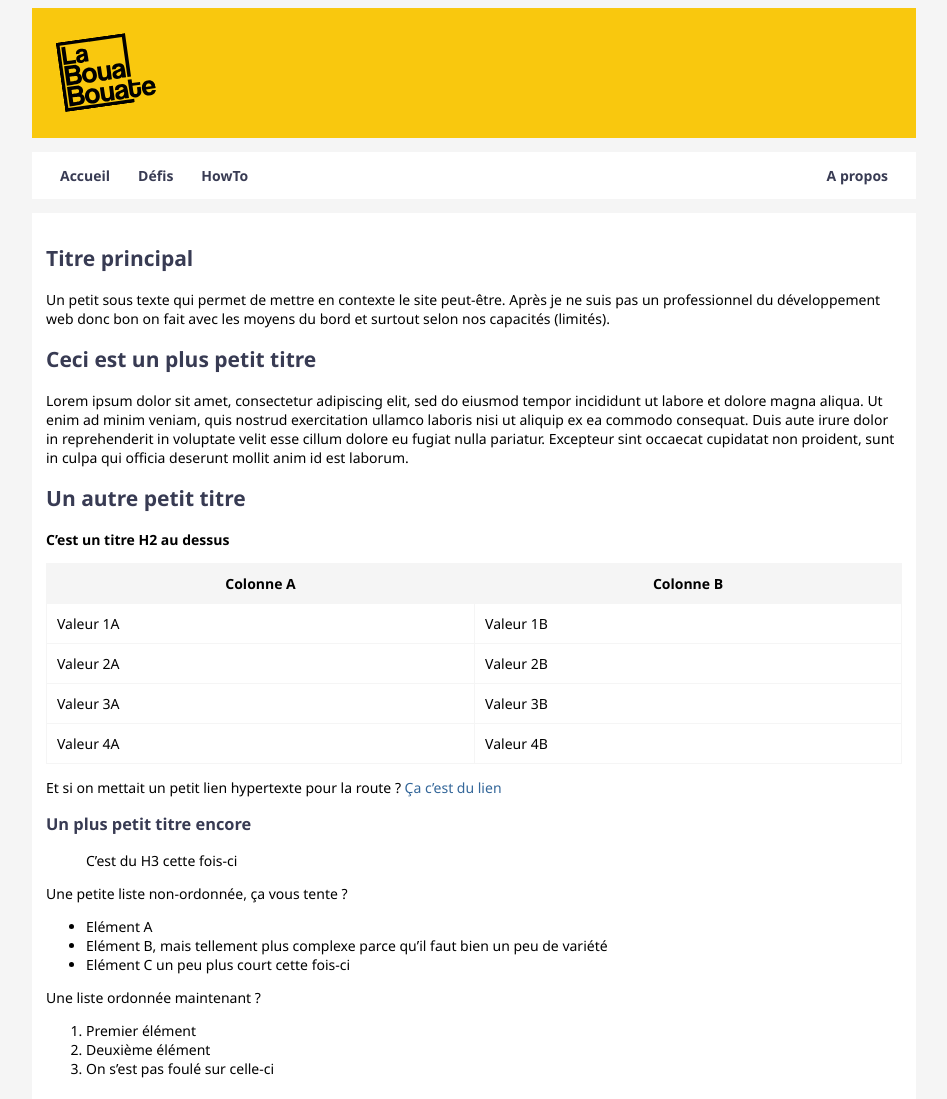
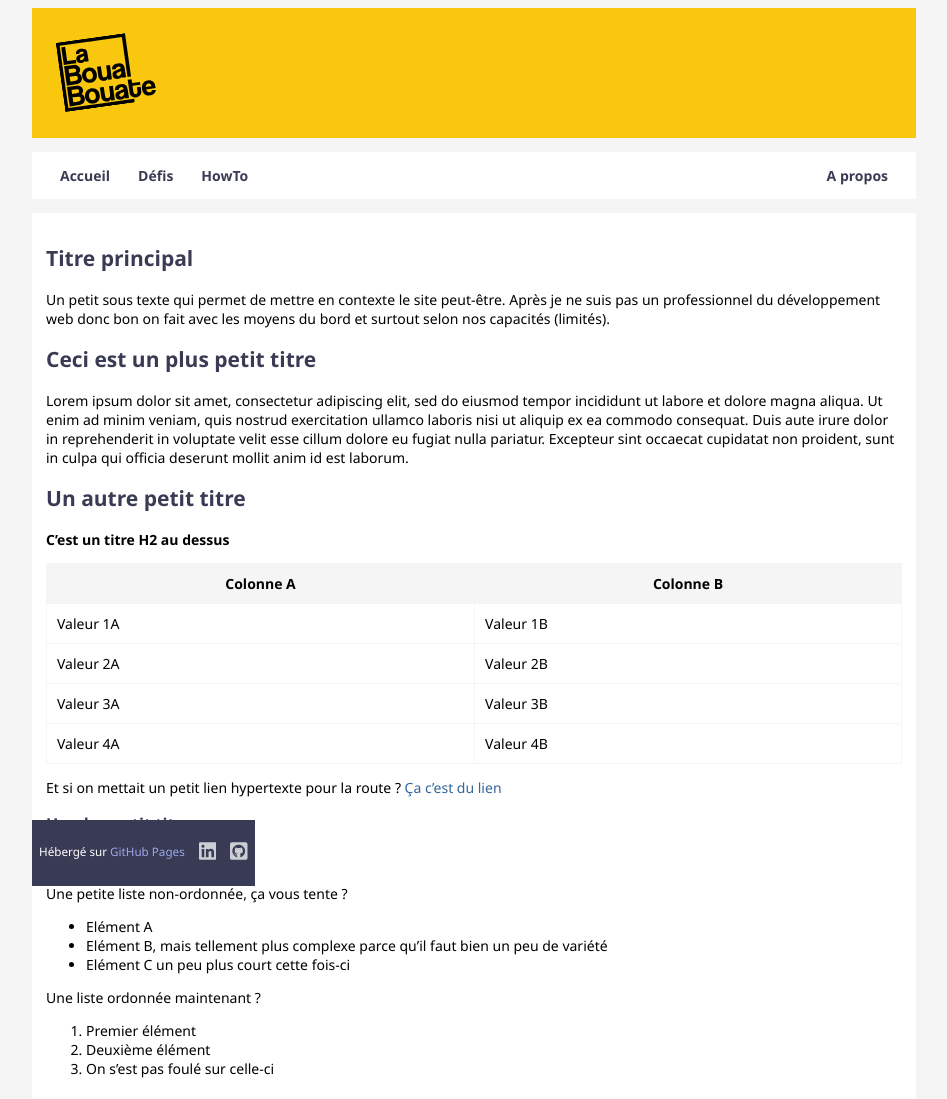
Before and after one commit to leobouard/leobouard.github.io, a Jekyll site: the page built from index.md, in a window 1280 px wide. Shown: the top 1099 px of the page, without its empty margins (166-1113 px from the left). Built offline with Jekyll 4.4.1, drawn with Linux system fonts in a browser that asks for light colours; our own code applies the rules of GitHub Pages for plain Markdown files.

Commit message:
Update style.scss

```diff
--- a/assets/css/style.scss
+++ b/assets/css/style.scss
@@ -174,9 +174,16 @@ section {
 /* --- FOOTER --- */
 
 footer {
-    background-color: #fff;
+    background-color: #383b53;
+    color: #fff;
     margin-top: 1em;
     margin-bottom: 1em;
+    position: absolute;
+    bottom: 0;
+}
+
+footer small a {
+    color: #9ea7eb;
 }
 
 footer ul {
@@ -199,7 +206,7 @@ footer li:first-child {
 
 footer svg {
     height: 20px;
-    fill: #383b53;
+    fill: #fff;
     opacity: 75%;
 }
 
```
